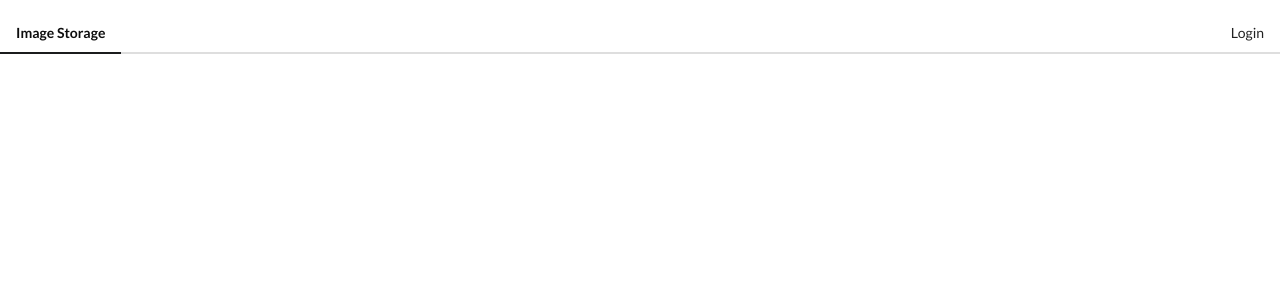
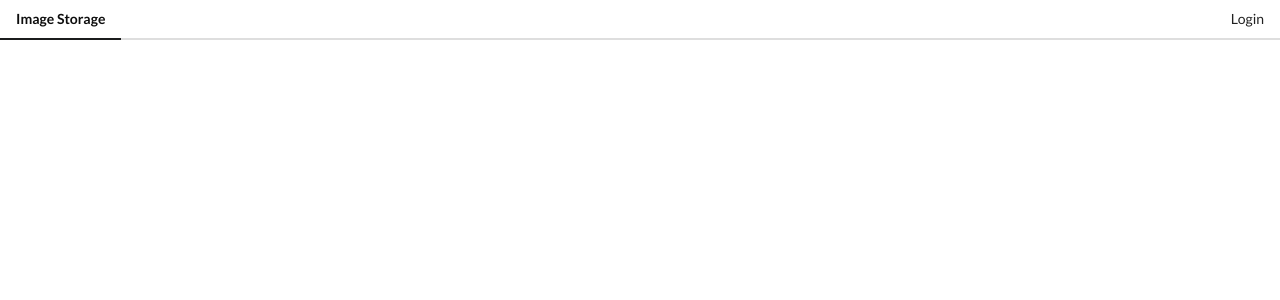
Before and after one commit to arontolentino/imgur-viewer, a Vue app: page / in a window 1280 px wide. Shown: the top 300 px of the page. Built offline with nearby package versions, Linux system fonts and the light colour scheme.

Commit message:
Insert router view in app

```diff
--- a/src/App.vue
+++ b/src/App.vue
@@ -1,5 +1,8 @@
 <template>
-  <AppHeader></AppHeader>
+  <div>
+    <AppHeader></AppHeader>
+    <router-view></router-view>
+  </div>
 </template>
 
 <script>
--- a/src/main.js
+++ b/src/main.js
@@ -7,6 +7,7 @@ import AuthHandler from './components/AuthHandler';
 Vue.use(VueRouter);
 
 const router = new VueRouter({
+  mode: 'history',
   routes: [
     {
       path: '/oauth2/callback',
```
